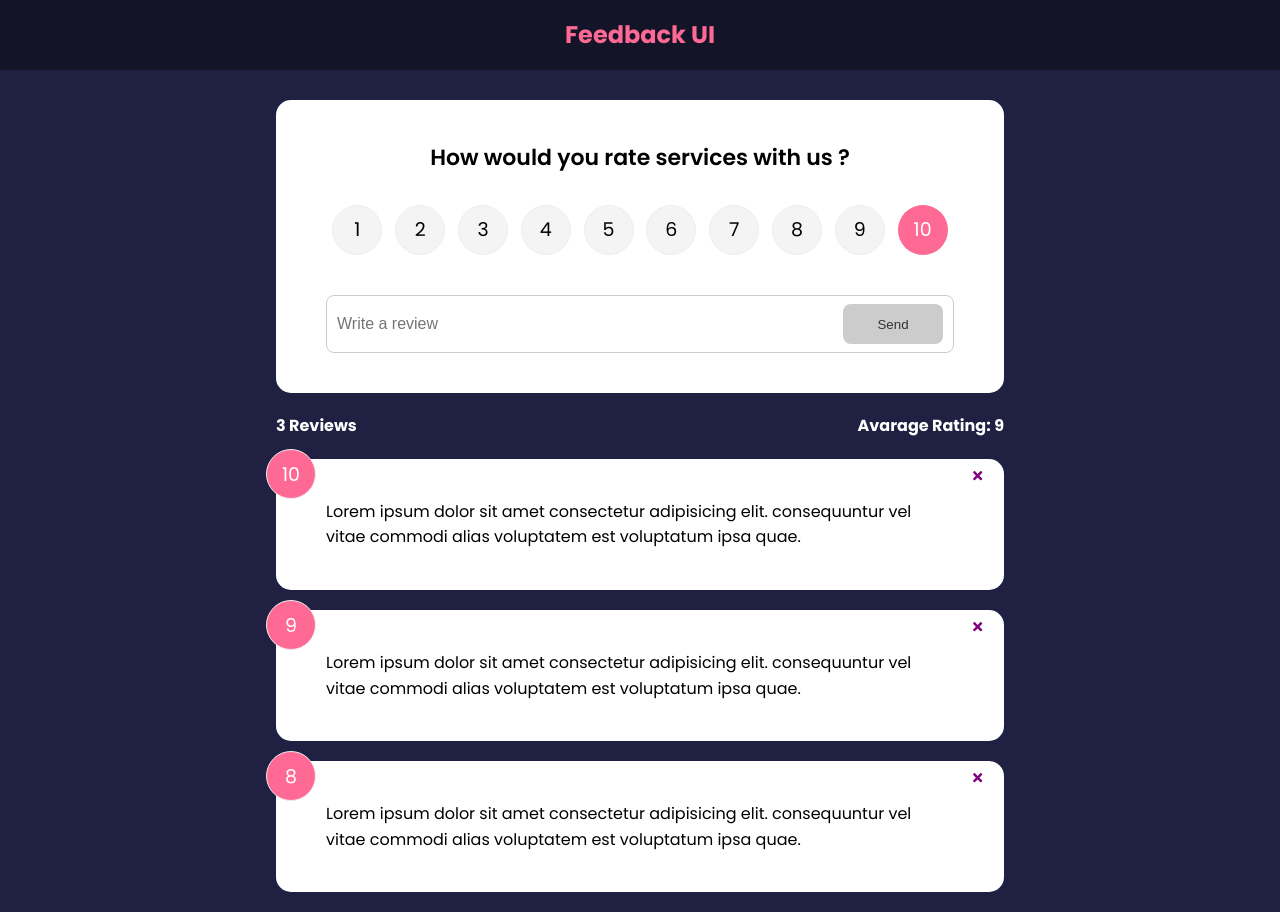
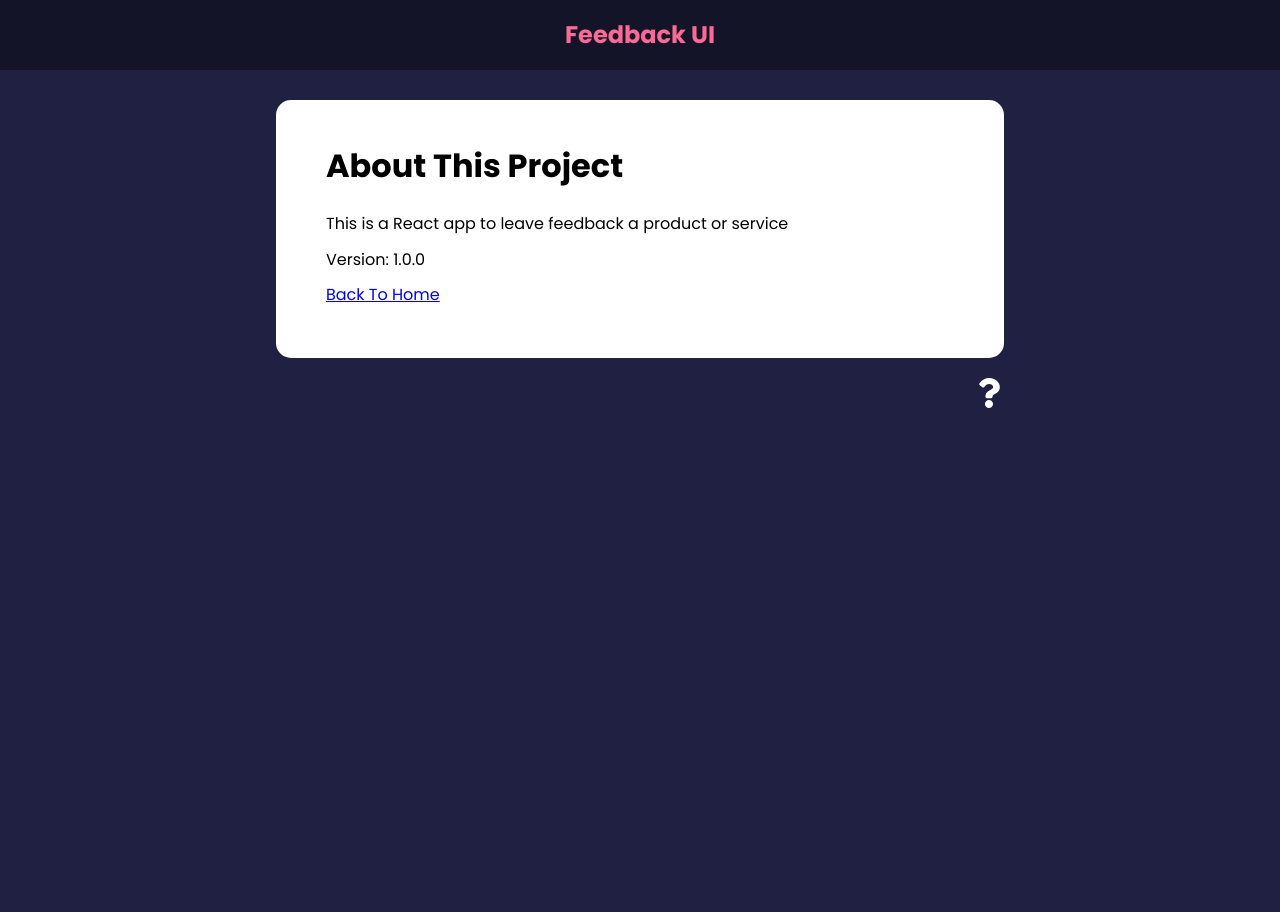
Before and after one commit to andregozubuyukoglu/feedback-app, a React (Create React App) app: page /about in a window 1280 px wide. After the commit the page ends 800 px from the top, so only its background shows below. Built offline with nearby package versions, Linux system fonts and the light colour scheme.

Commit message:
Updated files

```diff
--- a/package.json
+++ b/package.json
@@ -11,6 +11,7 @@
     "react": "^18.2.0",
     "react-dom": "^18.2.0",
     "react-icons": "^4.8.0",
+    "react-router-dom": "^6.11.1",
     "react-scripts": "5.0.1",
     "uuid": "^9.0.0",
     "web-vitals": "^2.1.4"
--- a/src/App.js
+++ b/src/App.js
@@ -1,10 +1,13 @@
 import { v4 as uuidv4 } from "uuid"
+import { BrowserRouter as Router, Route, Routes } from "react-router-dom"
 import { useState } from "react"
 import Header from "./components/Header"
 import FeedbackList from "./components/FeedbackList"
 import FeedbackStats from "./components/FeedbackStats"
 import FeedbackForm from "./components/FeedbackForm"
 import FeedbackData from "./data/FeedBackData"
+import AboutPage from "./pages/AboutPage"
+import AboutIconLink from "./components/AboutIconLink"
 
 function App() {
   const [feedback, setFeedback] = useState(FeedbackData)
@@ -21,14 +24,31 @@
   }
 
   return (
-    <>
+    <Router>
       <Header />
       <div className="container">
-        <FeedbackForm handleAdd={addFeedback} />
-        <FeedbackStats feedback={feedback} />
-        <FeedbackList feedback={feedback} handleDelete={deleteFeedback} />
+        <Routes>
+          <Route
+            exact
+            path="/"
+            element={
+              <>
+                <FeedbackForm handleAdd={addFeedback} />
+                <FeedbackStats feedback={feedback} />
+                <FeedbackList
+                  feedback={feedback}
+                  handleDelete={deleteFeedback}
+                />
+              </>
+            }
+          ></Route>
+
+          <Route path="/about" element={<AboutPage />} />
+        </Routes>
+
+        <AboutIconLink />
       </div>
-    </>
+    </Router>
   )
 }
 
--- /dev/null
+++ b/src/components/AboutIconLink.jsx
@@ -0,0 +1,14 @@
+import { FaQuestion } from "react-icons/fa"
+import { Link } from "react-router-dom"
+
+function AboutIconLink() {
+  return (
+    <div className="about-link">
+      <Link to="/about">
+        <FaQuestion size={30} />
+      </Link>
+    </div>
+  )
+}
+
+export default AboutIconLink
--- /dev/null
+++ b/src/pages/AboutPage.jsx
@@ -0,0 +1,20 @@
+import Card from "../components/shared/Card"
+import { Link } from "react-router-dom"
+
+function AboutPage() {
+  return (
+    <Card>
+      <div className="about">
+        <h1>About This Project</h1>
+        <p>This is a React app to leave feedback a product or service</p>
+        <p>Version: 1.0.0</p>
+
+        <p>
+          <Link to="/">Back To Home</Link>
+        </p>
+      </div>
+    </Card>
+  )
+}
+
+export default AboutPage
```
Also changed, not shown: 1 other file (tests, documents, lock files or other folders).
